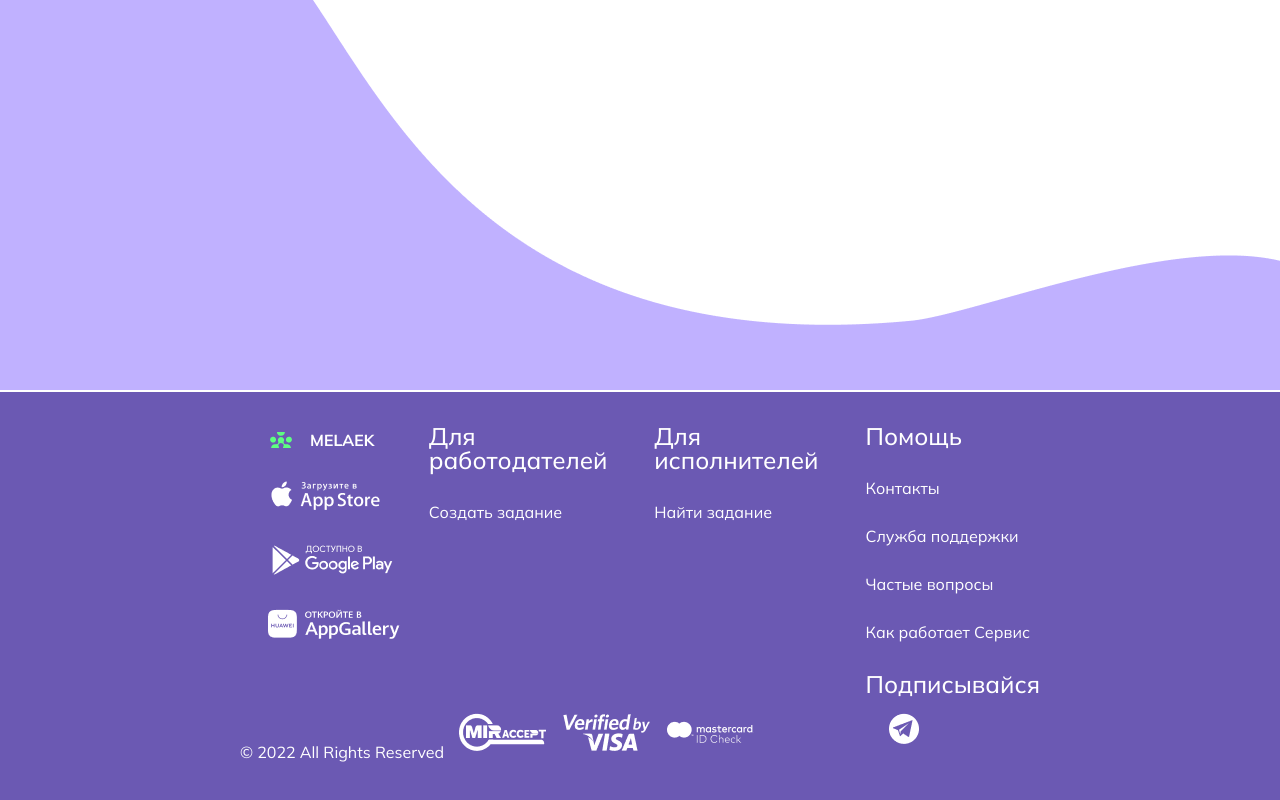
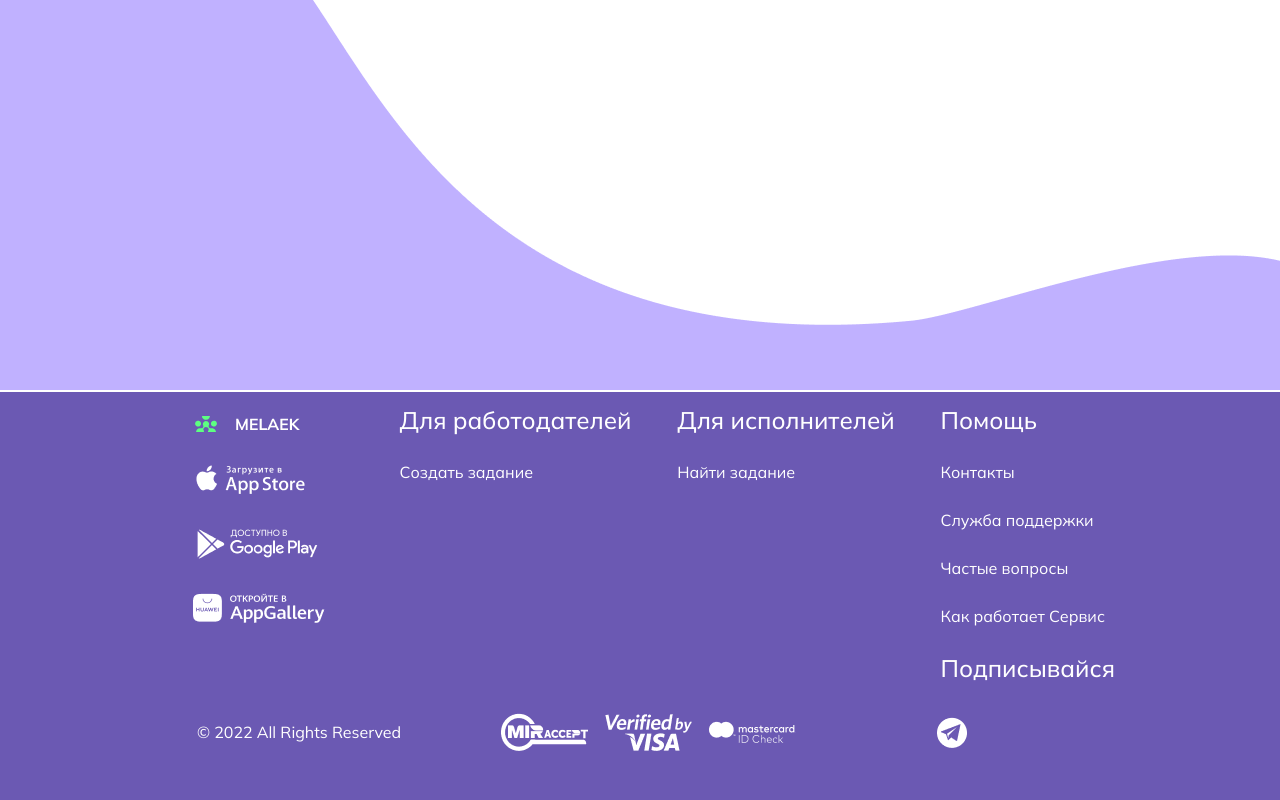
Before and after one commit to eduard10110/freelance-front-project, a React (Create React App) app: page / in a window 1280 px wide. Shown: the part 3142-3942 px from the top of the page. Built offline with nearby package versions, Linux system fonts and the light colour scheme.

Commit message:
fix footer styles

```diff
--- a/src/assets/scss/footer.scss
+++ b/src/assets/scss/footer.scss
@@ -5,8 +5,13 @@
 
   .footer-subCategories-wrapper {
     display: flex;
+    justify-content: center;
+  }
+
+  .footer-subCategories {
+    width: 950px;
+    display: flex;
     justify-content: space-between;
-    padding: 1rem 15rem 0 15rem;
   }
 
   .subCategories-item {
@@ -60,7 +65,9 @@
     cursor: pointer;
   }
   .telegram-logo-wrapper {
-    width: 17rem;
+    width: 33%;
+    margin-right: 1rem;
+
     .telegram-logo {
       height: 2rem;
       background: url("../images/telegram-icon.png") center no-repeat;
@@ -69,6 +76,8 @@
   }
 
   .bottom-logo {
+    width: 33%;
+
     display: flex;
     justify-content: space-between;
 
@@ -90,4 +99,22 @@
       background: url("../images/mastercard-id-check-logo.png") center no-repeat;
     }
   }
+
+  .footer-bottom-wrapper {
+    width: 100%;
+    margin-top: 2rem;
+
+    .footer-bottom {
+      width: 950px;
+      display: flex;
+      justify-content: space-between;
+      align-items: center;
+
+      .body3 {
+        margin-top: 0;
+        margin-left: 2rem;
+        width: 33%;
+      }
+    }
+  }
 }
--- a/src/containers/footer/index.js
+++ b/src/containers/footer/index.js
@@ -19,6 +19,7 @@ export default function Footer() {
   return (
     <footer className="footer-container-wrapper">
       <div className="footer-subCategories-wrapper">
+        <div className="footer-subCategories">
           <div className="subCategories-item">
             <div
               onClick={handleLogoClick}
@@ -71,7 +72,11 @@ export default function Footer() {
             <p className="body2 mt-2">Подписывайся</p>
           </div>
         </div>
-      <div className="footer-bottom footer-subCategories-wrapper">
+      </div>
+
+      <div className="footer-bottom-wrapper">
+        <div className="footer-subCategories-wrapper">
+          <div className="footer-bottom">
             <p className="body3">© 2022 All Rights Reserved</p>
 
             <div className="bottom-logo">
@@ -83,6 +88,8 @@ export default function Footer() {
               <div className="telegram-logo"></div>
             </div>
           </div>
+        </div>
+      </div>
     </footer>
   );
 }
```
Lines whose indentation alone changed are shown as unchanged.
